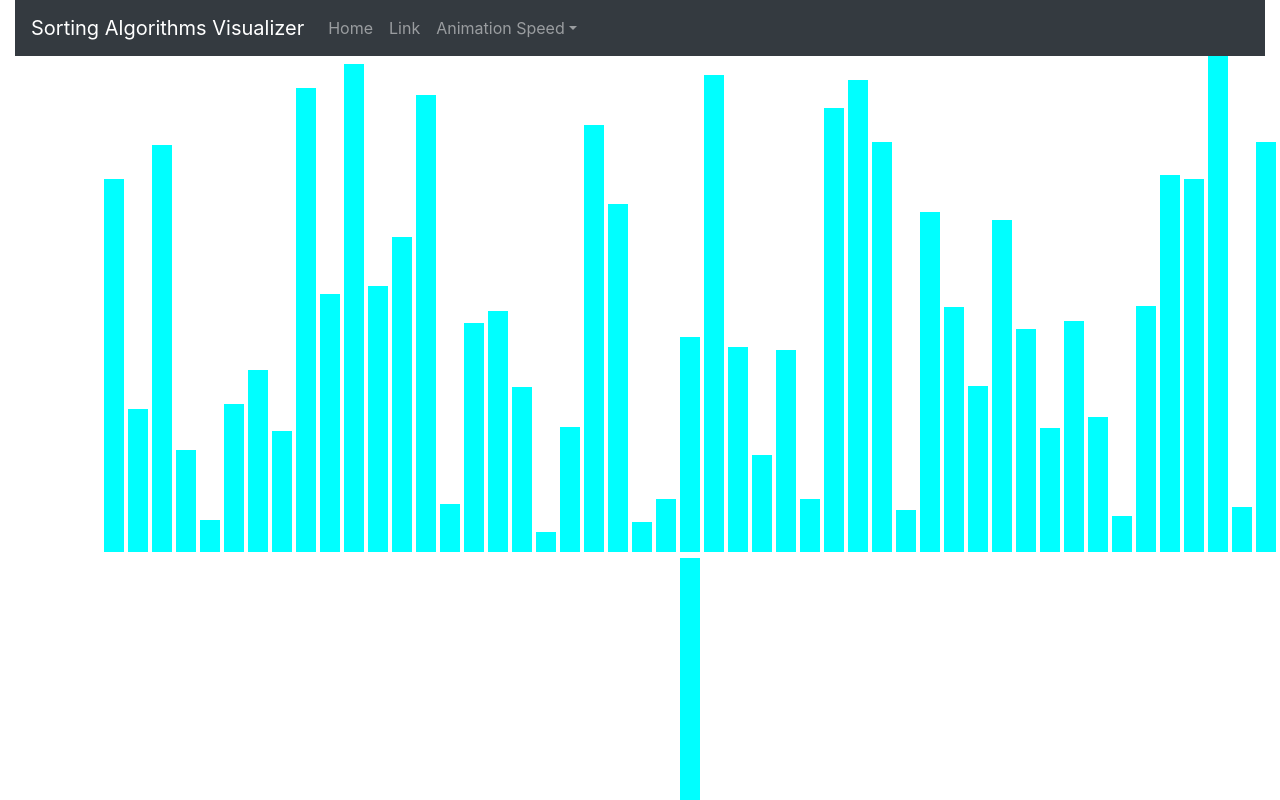
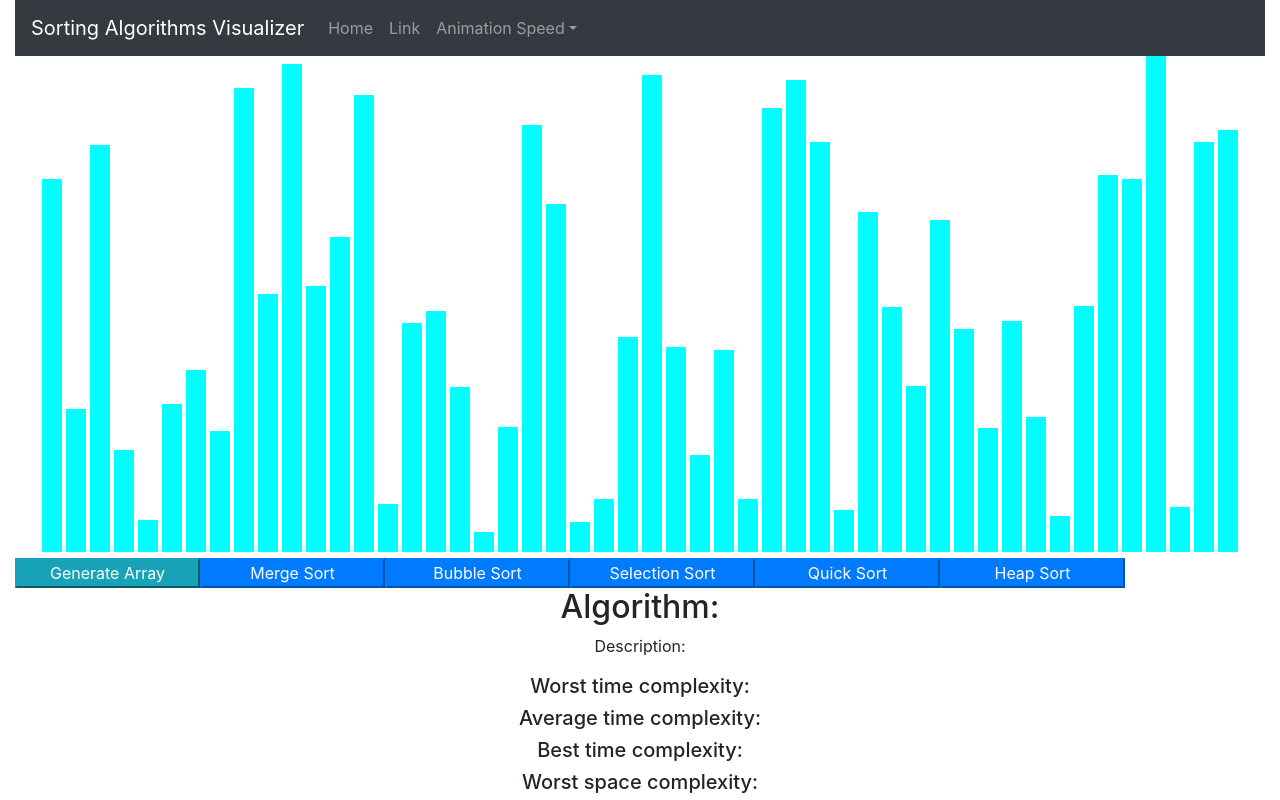
Before and after one commit to vivekjha4u2/Sorting-Algo-visualizer, a React (Create React App) app: page / in a window 1280 px wide. Shown: the top 800 px of the page. Built offline with nearby package versions, Linux system fonts and the light colour scheme.

Commit message:
added description js

```diff
--- /dev/null
+++ b/src/SortingVisualizer/Description.js
@@ -0,0 +1,34 @@
+import React from 'react';
+
+export default class Description extends React.Component {
+    constructor(props) {
+        super(props);
+        this.state = {
+            // heading: this.props.heading,
+            // desc: this.props.desc,
+            // wt: "",
+            // avgt: "",
+            //bt:"",
+            // ws: "",
+
+        };
+    }
+    render() {
+        return (
+            <div>
+                <div>
+                    <h2>Algorithm: {this.props.heading}</h2>
+                    <p>Description: {this.props.desc}</p>
+
+                </div>
+                <div>
+                    <h5>Worst time complexity: {this.props.wt}</h5>
+                    <h5>Average time complexity: {this.props.avgt}</h5>
+
+                    <h5>Best time complexity: {this.props.bt}</h5>
+                    <h5>Worst space complexity: {this.props.ws}</h5>
+                </div>
+            </div>
+        )
+    }
+}
--- a/src/SortingVisualizer/SortingVisualizer.css
+++ b/src/SortingVisualizer/SortingVisualizer.css
@@ -1,6 +1,6 @@
 .array-container {
-  position: absolute;
-  left: 100px;
+  position: relative;
+  /* left: 100px; */
   /* top: 100px; */
 }
 
--- a/src/SortingVisualizer/SortingVisualizer.jsx
+++ b/src/SortingVisualizer/SortingVisualizer.jsx
@@ -5,6 +5,7 @@ import './SortingVisualizer.css';
 import { getSelectionSortAnimations } from '../sortingAlgorithms/SelectionSort.js';
 import { getQuickSortAnimations } from '../sortingAlgorithms/QuickSort.js';
 import { Nav, Navbar, NavDropdown } from 'react-bootstrap'
+import Description from './Description.js'
 
 var ANIMATION_SPEED_MS = 50;
 const NUMBER_OF_ARRAY_BARS = 50;
@@ -18,6 +19,14 @@ export default class SortingVisualizer extends React.Component {
     this.state = {
       array: [],
       isAlgoRunning: false,
+
+      //to show description ..onclick of an algo we change State vars to specific algo.
+      heading: "",
+      desc: "",
+      wt: "",
+      avgt: "",
+      bt: "",
+      ws: ""
     };
   }
 
@@ -86,12 +95,33 @@ export default class SortingVisualizer extends React.Component {
             <button className="btn-primary col-md-2" disabled={!this.state.isAlgoRunning} onClick={() => this.selectionSort()}>Heap Sort</button>
           </div>
         </div>
+
+        <Description heading={this.state.heading}
+          desc={this.state.desc}
+          wt={this.state.wt} avgt={this.state.avgt} bt={this.state.bt} ws={this.state.ws}
+        />
       </div>
     )
   }
 
   selectionSort() {
-    this.setState({ isAlgoRunning: true })
+    // this.setState({ isAlgoRunning: true })
+    // this.setState({
+    //   heading: "SELECTION SORT",
+    //   desc: `The selection sort algorithm sorts an array by repeatedly finding
+    //  the minimum element (considering ascending order) from unsorted part and
+    //   putting it at the beginning. The algorithm maintains two subarrays in
+    //    a given array.
+
+    // 1) The subarray which is already sorted.
+    // 2) Remaining subarray which is unsorted.
+
+    // In every iteration of selection sort, the minimum element
+    //  (considering ascending order) from the unsorted subarray is
+    //  picked and moved to the sorted subarray.`,
+
+    //   wt: "O(N^2)", avgt: "O(N^2)", bt: "O(N^2)", ws: "O(1)"
+    // });
 
     const animations = getSelectionSortAnimations(this.state.array);
 
@@ -163,9 +193,23 @@ export default class SortingVisualizer extends React.Component {
       // }, i * ANIMATION_SPEED_MS)
     }
 
+
+
   }
 
   bubbleSort() {
+    // this.setState({
+    //   heading: "BUBBLE SORT",
+    //   desc: `Bubble sort, sometimes referred to as sinking sort, is a simple
+    //    sorting algorithm that repeatedly steps through the list, compares
+    //     adjacent elements and swaps them if they are in the wrong order.
+    //     The pass through the list is repeated until the list is sorted.
+    //      The algorithm, which is a comparison sort, is named for the way
+    //      smaller or larger elements "bubble" to the top of the list`,
+
+    //   wt: "O(N^2)", avgt: "O(N^2)", bt: "O(N)", ws: "O(1)"
+    // });
+
     const animations = getBubbleSortAnimations(this.state.array);
 
     for (let i = 0; i < animations.length; i++) {
@@ -224,6 +268,19 @@ export default class SortingVisualizer extends React.Component {
   }
 
   mergeSort() {
+    this.setState({
+      heading: "MERGE SORT",
+      desc: `In computer science, merge sort (also commonly spelled mergesort)
+       is an efficient, general-purpose, comparison-based sorting algorithm.
+        Most implementations produce a stable sort, which means that the order
+         of equal elements is the same in the input and output. Merge sort is
+          a divide and conquer algorithm that was invented by John von
+           Neumann in 1945.`,
+
+      wt: "O(N(logN))", avgt: "O(N(logN))", bt: "O(N(logN))", ws: "O(N)"
+    });
+
+
     const animations = getMergeSortAnimations(this.state.array);
     // console.log(animations);
     for (let i = 0; i < animations.length; i++) {
@@ -249,15 +306,42 @@ export default class SortingVisualizer extends React.Component {
   }
 
   quickSort() {
+    this.setState({
+      heading: "QUICK SORT",
+      desc: `Quicksort (sometimes called partition-exchange sort) is an
+       efficient sorting algorithm. Developed by British computer scientist
+        Tony Hoare in 1959[1] and published in 1961,[2] it is still a commonly
+         used algorithm for sorting. When implemented well, it can be about two
+          or three times faster than its main competitors, merge sort and
+           heapsort.[3][contradictory]
+
+      Quicksort is a divide-and-conquer algorithm. It works by selecting a 'pivot'
+       element from the array and partitioning the other elements into two
+       sub-arrays, according to whether they are less than or greater than
+        the pivot. The sub-arrays are then sorted recursively. This can be
+         done in-place, requiring small additional amounts of memory to perform
+          the sorting.`,
+
+      wt: "O(N^2)", avgt: "O(N(logN))", bt: "O(N(logN))", ws: "O(logN)"
+    });
+
     const animations = getQuickSortAnimations(this.state.array);
     console.log(animations);
     for (let i = 0; i < animations.length; i++) {
       const arrayBars = document.getElementsByClassName('array-bar');
 
+      if (animations[i].length === 1) {
+        const [barOneIdx] = animations[i];
+        const barOneStyle = arrayBars[barOneIdx].style;
+        setTimeout(() => {
+          barOneStyle.backgroundColor = 'purple';
+        }, i * ANIMATION_SPEED_MS)
+      }
+
       //partition k liye (low or i) ko aage badhana aur (high or j) ko peeche lana
       //i aur j ka color change k liye 4 if else...
       //lowOrHigh is 0 -> i ka color change k liye... AND viceversa
-      if (animations[i].length === 3) {
+      else if (animations[i].length === 3) {
         const [barOneIdx, pivotBarIdx, lowOrHigh] = animations[i];
         const barOneStyle = arrayBars[barOneIdx].style;
         const pivotBarStyle = arrayBars[pivotBarIdx].style;
--- a/src/sortingAlgorithms/QuickSort.js
+++ b/src/sortingAlgorithms/QuickSort.js
@@ -28,7 +28,7 @@ function partition(array, low, high, animations) {
 
         // If two pointers met.
         if (i >= j) {
-            // animations.push([i,j])
+            animations.push([j]);
             return j;
         }
         let temp = array[i];
```
